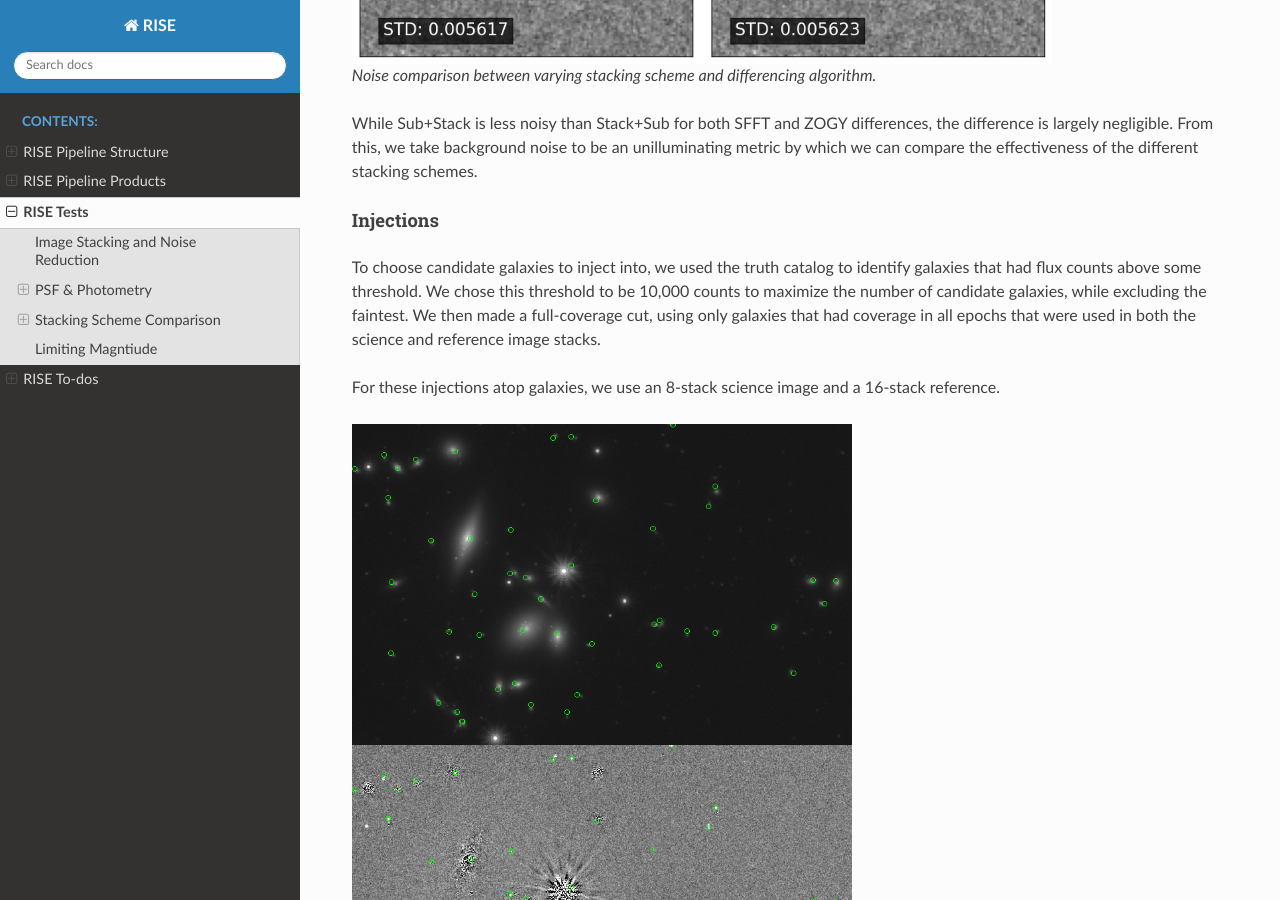
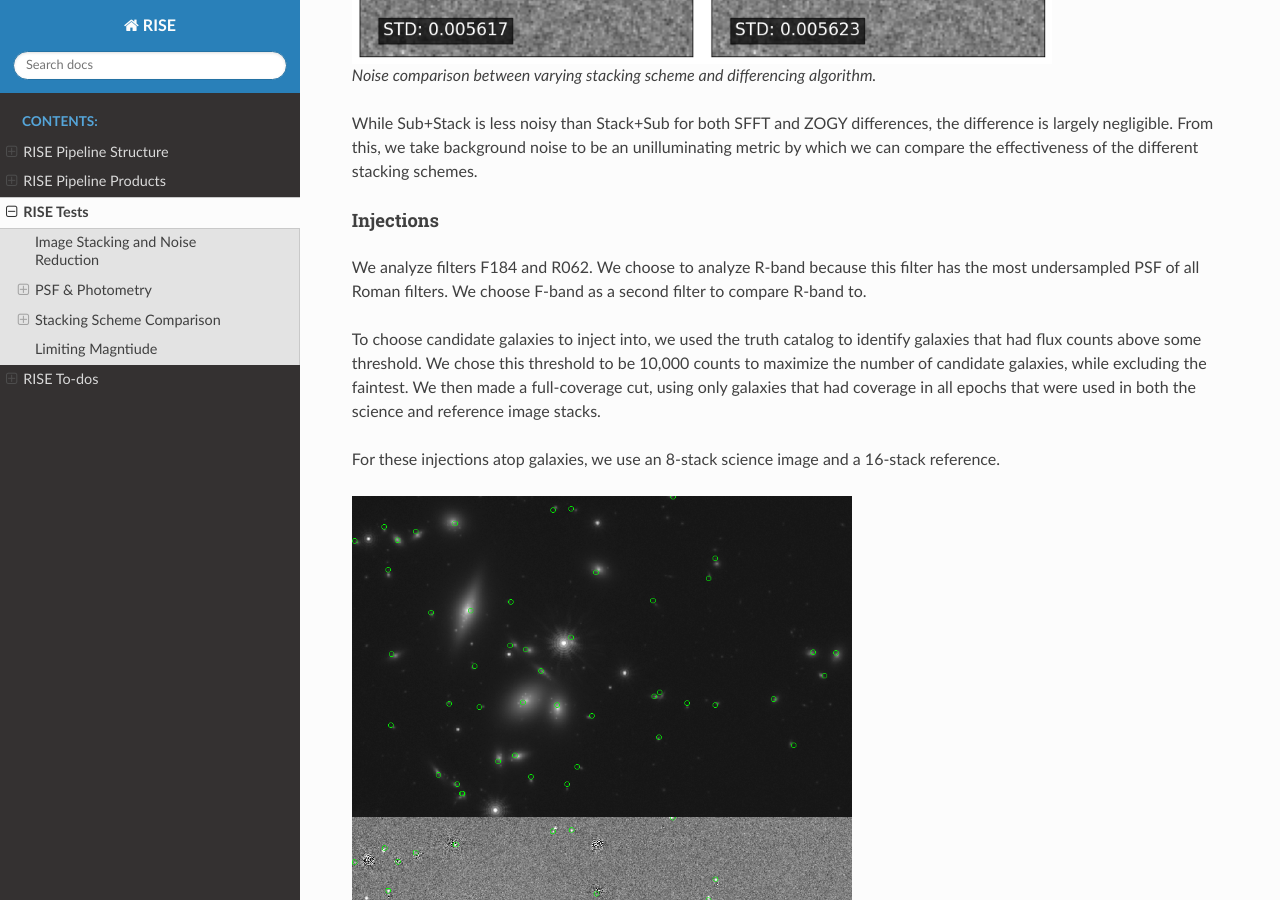
Before and after one commit to joseph-santana/RISE-docs, a Sphinx documentation site: the page built from source/tests.rst, in a window 1280 px wide and 900 px high, scrolled down 4103 px. Built offline with Sphinx 7.4.7 and the Read the Docs theme 3.1.0, drawn with Linux system fonts in a browser that asks for light colours.

Commit message:
Update explanation for choice of analyses on r-band and f-band

```diff
--- a/source/tests.rst
+++ b/source/tests.rst
@@ -85,6 +85,10 @@ From this, we take background noise to be an unilluminating metric by which we c
 
 Injections
 ^^^^^^^^^^
+
+We analyze filters F184 and R062. We choose to analyze R-band because this filter has the most undersampled PSF of all Roman filters.
+We choose F-band as a second filter to compare R-band to.
+
 
 To choose candidate galaxies to inject into, we used the truth catalog to identify galaxies that had flux counts above some threshold.
 We chose this threshold to be 10,000 counts to maximize the number of candidate galaxies, while excluding the faintest.
```
Also changed, not shown: other parts of source/tests.rst (+1 -1 lines).
